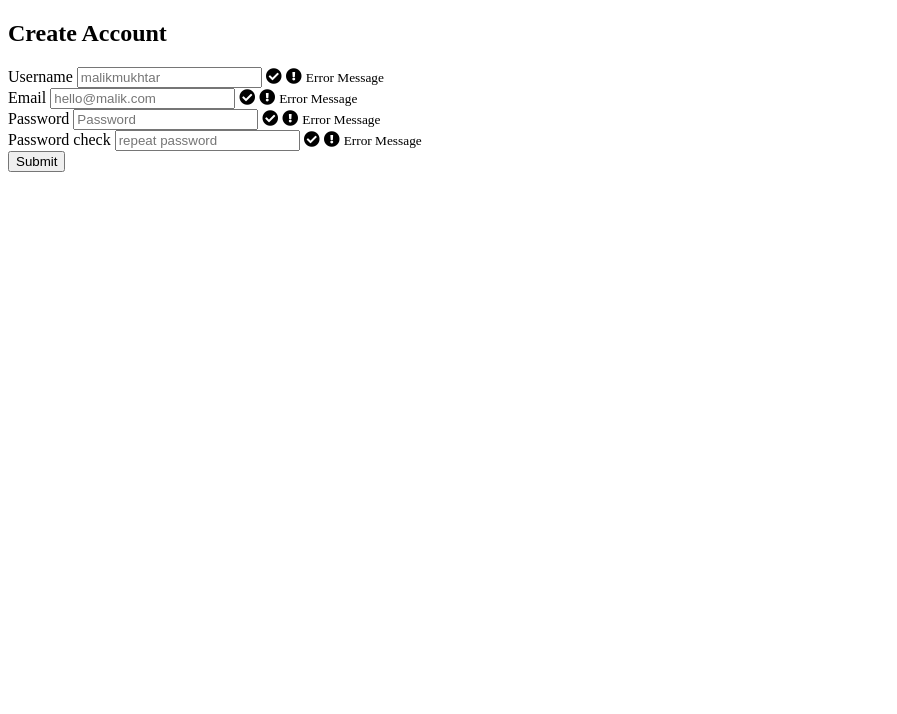
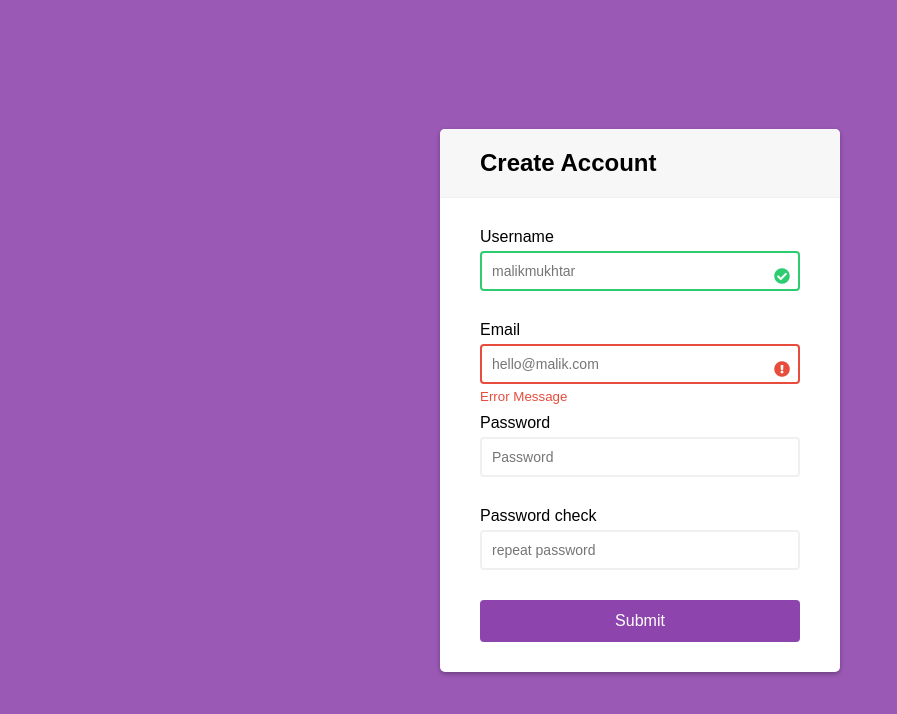
Before and after one commit to malikmukhtar/JS-Validation-Form, a plain HTML site: page index.html in a window 1280 px wide. Shown: the whole page, without its empty margins (0-897 px from the left). Drawn offline with Linux system fonts and the light colour scheme; a web font is replaced by a local one.

Commit message:
styled the form layout

```diff
--- a/index.html
+++ b/index.html
@@ -16,14 +16,14 @@
             </h2>
         </div>
         <form class="form" id="form">
-            <div class="form-control">
+            <div class="form-control success">
                 <label>Username</label>
                 <input type="text" placeholder="malikmukhtar" id="username">
                 <i class="fas fa-check-circle"></i>
                 <i class="fas fa-exclamation-circle"></i>
                 <small>Error Message</small>
             </div>
-            <div class="form-control">
+            <div class="form-control error">
                 <label>Email</label>
                 <input type="email" placeholder="hello@malik.com" id="email">
                 <i class="fas fa-check-circle"></i>
--- a/styles.css
+++ b/styles.css
@@ -0,0 +1,109 @@
+@import url('https://fonts.googleapis.com/css?family=Gotu&display=swap');
+
+
+* {
+    box-sizing: border-box;
+}
+
+body {
+    background-color: #9b59b6;
+    font-family: 'Gotu', sans-serif;
+    display: flex;
+    align-items: center;
+    justify-content: center;
+    min-height: 100vh;
+    margin: 0;
+}
+
+.container {
+    background-color: #fff;
+    border-radius: 5px;
+    box-shadow: 0 2px 5px rgb(0, 0, 0, 0.3);
+    overflow: hidden;
+    width: 400px;
+    max-width: 100%;
+}
+
+.header {
+    background-color: #f7f7f7;
+    border-bottom: 1px solid #f0f0f0;
+    padding: 20px 40px;
+}
+
+.header h2 {
+    margin: 0;
+}
+
+.form {
+    padding: 30px 40px;
+}
+
+.form-control {
+    margin-bottom: 10px;
+    padding-bottom: 20px;
+    position: relative;
+}
+
+.form-control label {
+    display: inline-block;
+    margin-bottom: 5px;
+}
+
+.form-control input {
+    border: 2px solid #f0f0f0;
+    border-radius: 4px;
+    display: block;
+    font-family: inherit;
+    font-size: 14px;
+    padding: 10px;
+    width: 100%;
+}
+
+.form-control.success input {
+    border-color: #2ecc71;
+}
+
+.form-control.error input {
+    border-color: #e74c3c;
+}
+
+.form-control i {
+    position: absolute;
+    top: 40px;
+    right: 10px;
+    visibility: hidden;
+}
+
+.form-control.success i.fa-check-circle {
+    color: #2ecc71;
+    visibility: visible;
+}
+
+.form-control.error i.fa-exclamation-circle {
+    color: #e74c3c;
+    visibility: visible;
+}
+
+.form-control small {
+    visibility: hidden;
+    position: absolute;
+    bottom: 0;
+    left: 0;
+}
+
+.form-control.error small {
+    color: #e74c3c;
+    visibility: visible;
+}
+
+.form button {
+    background-color: #8e44ad;
+    border: 2px solid #8e44ad;
+    border-radius: 4px;
+    color: #fff;
+    display: block;
+    font-family: inherit;
+    font-size: 16px;
+    width: 100%;
+    padding: 10px;
+}
```
